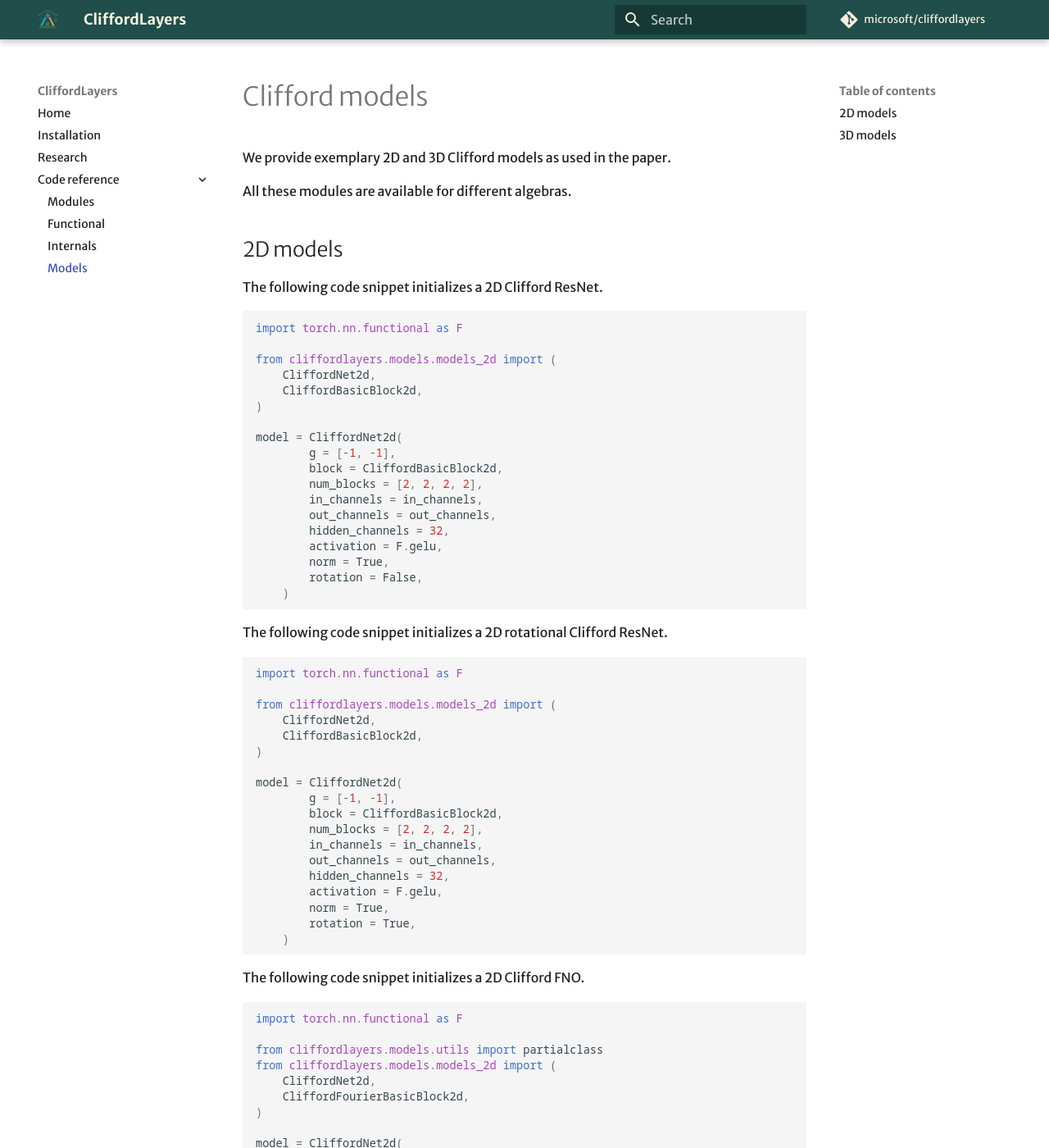
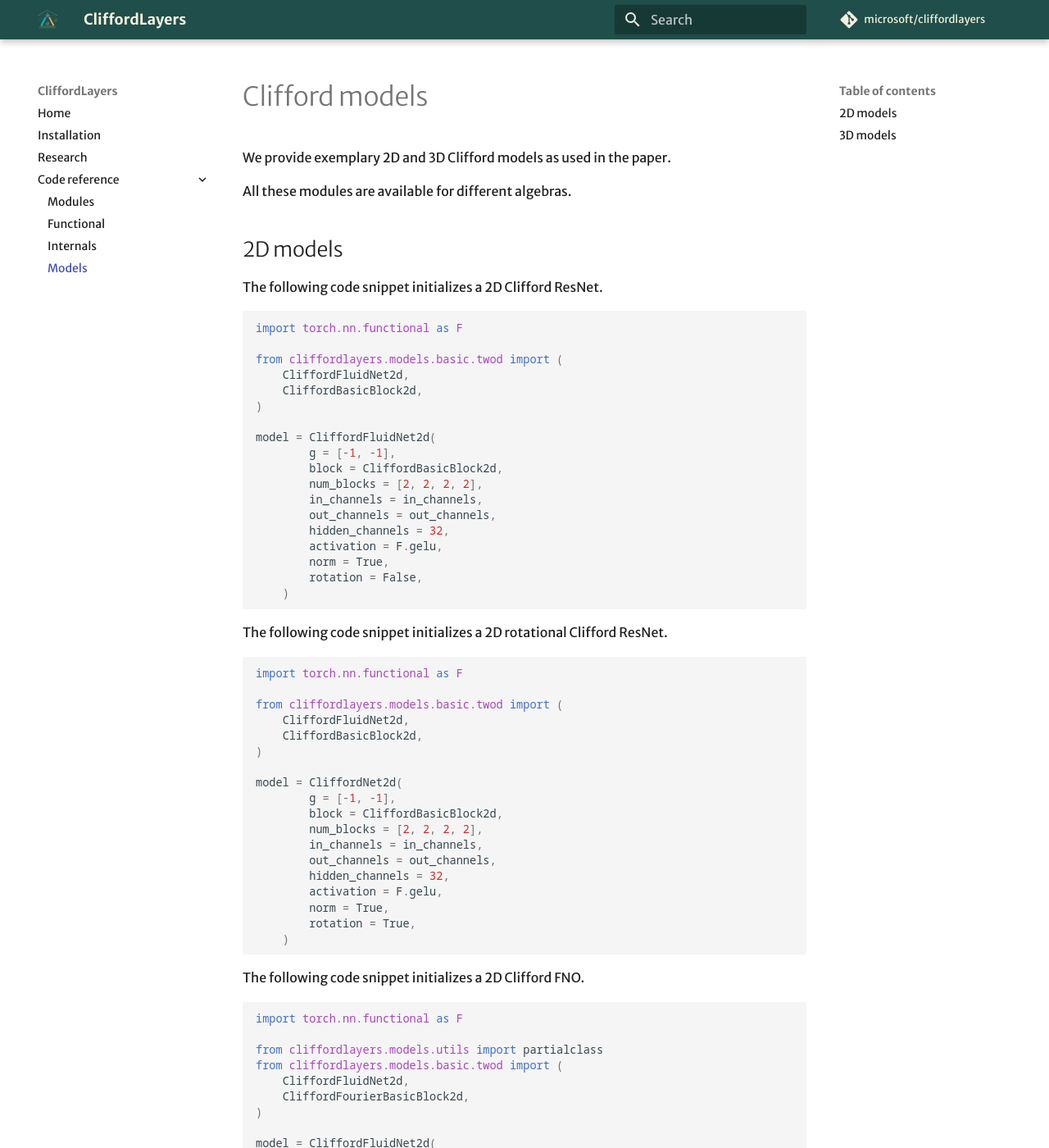
Before and after one commit to microsoft/cliffordlayers, an MkDocs documentation site: the page built from docs/reference/models.md, in a window 1280 px wide and 1400 px high. Shown: the whole window at 82% size. Built offline with MkDocs 1.6.1 and Material for MkDocs 9.7.7, drawn with Linux system fonts in a browser that asks for light colours; comment, search, counter and statistics services are not loaded; some of the changed text lies outside the part shown.

Commit message:
update docs

````diff
--- a/docs/reference/models.md
+++ b/docs/reference/models.md
@@ -11,12 +11,12 @@ The following code snippet initializes a 2D Clifford ResNet.
 ```python
 import torch.nn.functional as F
 
-from cliffordlayers.models.models_2d import (
-    CliffordNet2d,
+from cliffordlayers.models.basic.twod import (
+    CliffordFluidNet2d,
     CliffordBasicBlock2d,
 )
 
-model = CliffordNet2d(
+model = CliffordFluidNet2d(
         g = [-1, -1],
         block = CliffordBasicBlock2d,
         num_blocks = [2, 2, 2, 2],
@@ -34,8 +34,8 @@ The following code snippet initializes a 2D rotational Clifford ResNet.
 ```python
 import torch.nn.functional as F
 
-from cliffordlayers.models.models_2d import (
-    CliffordNet2d,
+from cliffordlayers.models.basic.twod import (
+    CliffordFluidNet2d,
     CliffordBasicBlock2d,
 )
 
@@ -58,12 +58,12 @@ The following code snippet initializes a 2D Clifford FNO.
 import torch.nn.functional as F
 
 from cliffordlayers.models.utils import partialclass
-from cliffordlayers.models.models_2d import (
-    CliffordNet2d,
+from cliffordlayers.models.basic.twod import (
+    CliffordFluidNet2d,
     CliffordFourierBasicBlock2d,
 )
 
-model = CliffordNet2d(
+model = CliffordFluidNet2d(
         g = [-1, -1],
         block = partialclass(
                 "CliffordFourierBasicBlock2d", CliffordFourierBasicBlock2d, modes1=32, modes2=32
@@ -78,7 +78,9 @@ model = CliffordNet2d(
     )
 ```
 
-::: cliffordlayers.models.models_2d
+::: cliffordlayers.models.basic.twod
+
+::: cliffordlayers.models.gca.twod
 
 ## 3D models
 
@@ -103,4 +105,4 @@ model = CliffordNet3d(
     )
 ```
 
-::: cliffordlayers.models.models_3d
+::: cliffordlayers.models.basic.threed
````
Also changed, not shown: other parts of docs/reference/models.md (+2 -2 lines).
